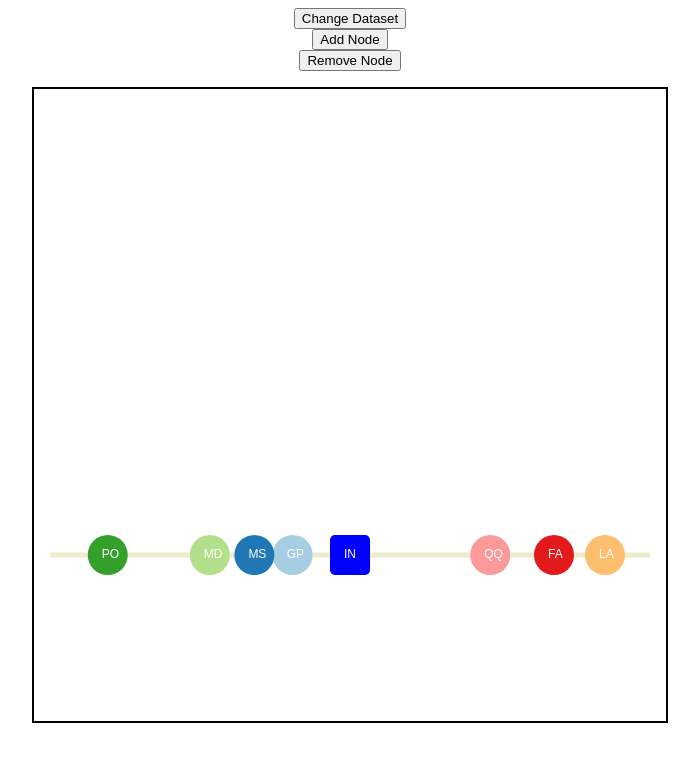
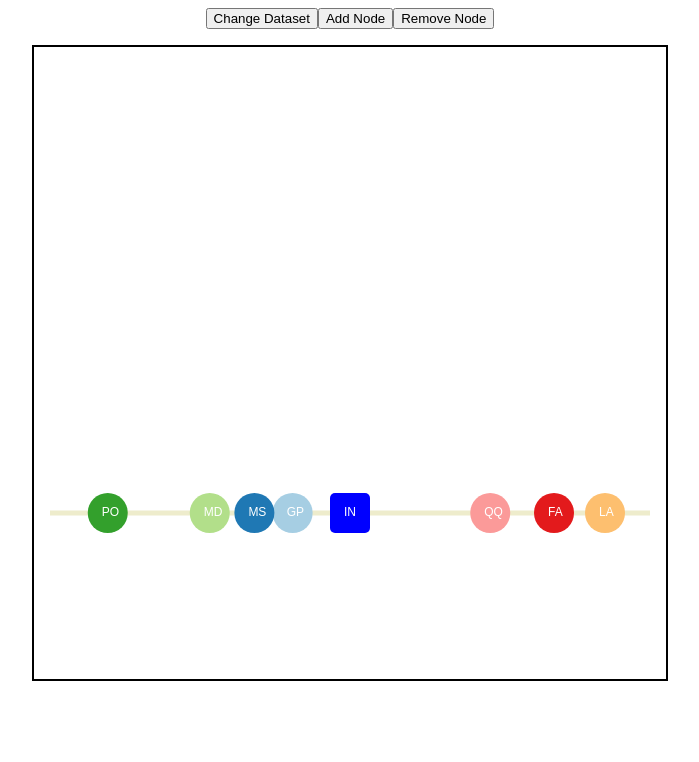
Before and after one commit to Shravankumarkarnati/spamer, a React (Create React App) app: page / in a window 1280 px wide. Shown: the top 762 px of the page, without its empty margins (290-989 px from the left). Built offline with nearby package versions, Linux system fonts and the light colour scheme.

Commit message:
btnContainer

```diff
--- a/src/App.tsx
+++ b/src/App.tsx
@@ -100,9 +100,11 @@ export default function App() {
 
   return (
     <div className="App">
-      <button onClick={onClickDataset}>Change Dataset</button>
-      <button onClick={onClickAddNode}>Add Node</button>
-      <button onClick={onClickRemoveNode}>Remove Node</button>
+      <div className="btnContainer">
+        <button onClick={onClickDataset}>Change Dataset</button>
+        <button onClick={onClickAddNode}>Add Node</button>
+        <button onClick={onClickRemoveNode}>Remove Node</button>
+      </div>
       <div className="timeline-container">
         <svg
           id="timeline-svg"
--- a/src/styles.css
+++ b/src/styles.css
@@ -20,3 +20,9 @@
   width: 100%;
   height: 100%;
 }
+
+.btnContainer {
+  display: flex;
+  justify-content: center;
+  align-items: center;
+}
```
